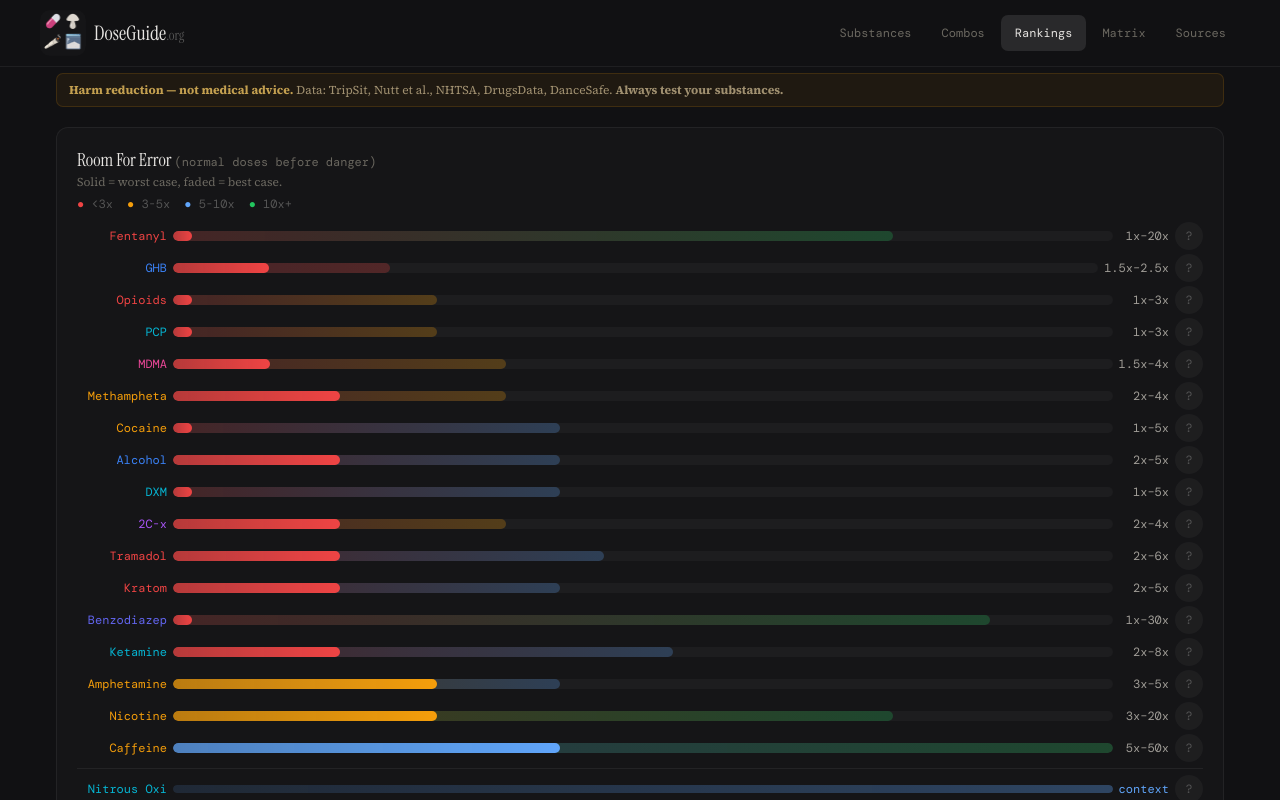
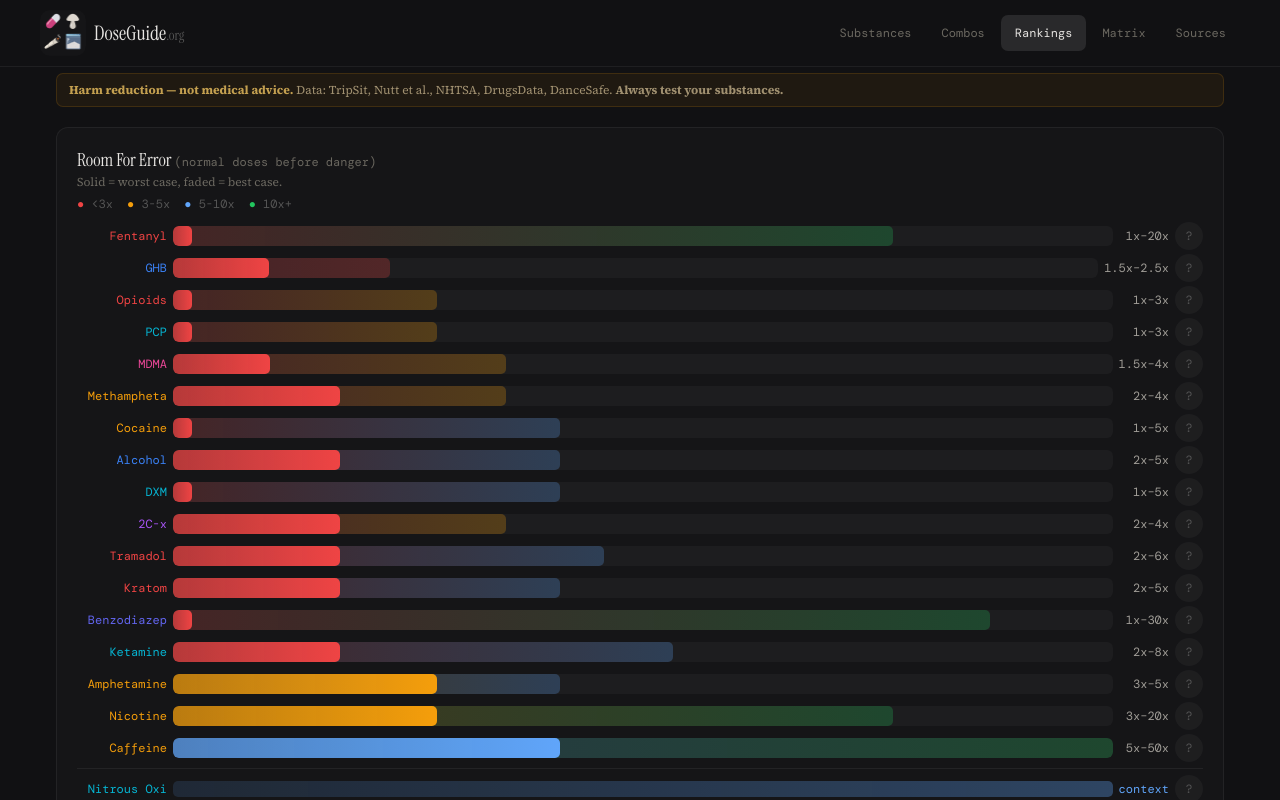
Before and after one commit to cdepman/doseguide.org, a React (Vite) app: page / in a window 1280 px wide. Both pictures are taken after a click on the button "Rankings". Built offline with nearby package versions, Linux system fonts and the light colour scheme; a web font is replaced by a local one.

Commit message:
better bars

```diff
--- a/src/components/Charts.jsx
+++ b/src/components/Charts.jsx
@@ -68,7 +68,7 @@ function RangeChart({ onInfo }) {
       const colWorst = marginColor(s.marginWorst); const colBest = marginColor(s.marginBest);
       return <div key={s.id} style={{ display: "flex", alignItems: "center", gap: 6, marginBottom: 4 }}>
         <span style={{ width: 90, fontSize: 12, color: CAT[s.cat].c, fontFamily: "'DM Mono',monospace", textAlign: "right", flexShrink: 0 }}>{s.n.split("(")[0].trim().substring(0, 11)}</span>
-        <div style={{ flex: 1, height: 10, borderRadius: 5, background: "rgba(255,255,255,0.03)", position: "relative", overflow: "hidden" }}>
+        <div style={{ flex: 1, height: 20, borderRadius: 6, background: "rgba(255,255,255,0.03)", position: "relative", overflow: "hidden" }}>
           <div style={{ position: "absolute", left: 0, width: `${wBest}%`, height: "100%", borderRadius: 5, background: `linear-gradient(90deg, ${colWorst}30, ${colBest}40)` }} />
           <div style={{ position: "absolute", left: 0, width: `${Math.max(wWorst, 2)}%`, height: "100%", borderRadius: 5, background: `linear-gradient(90deg, ${colWorst}aa, ${colWorst})` }} />
         </div>
@@ -81,7 +81,7 @@ function RangeChart({ onInfo }) {
       <div style={{ height: 1, background: "rgba(255,255,255,0.06)", margin: "6px 0" }} />
       {contextual.map(s => <div key={s.id} style={{ display: "flex", alignItems: "center", gap: 6, marginBottom: 4 }}>
         <span style={{ width: 90, fontSize: 12, color: CAT[s.cat].c, fontFamily: "'DM Mono',monospace", textAlign: "right", flexShrink: 0 }}>{s.n.split("(")[0].trim().substring(0, 11)}</span>
-        <div style={{ flex: 1, height: 8, borderRadius: 4, overflow: "hidden" }}><div style={{ width: "100%", height: "100%", borderRadius: 4, background: "linear-gradient(90deg, #60a5fa22, #60a5fa55)" }} /></div>
+        <div style={{ flex: 1, height: 16, borderRadius: 5, overflow: "hidden" }}><div style={{ width: "100%", height: "100%", borderRadius: 4, background: "linear-gradient(90deg, #60a5fa22, #60a5fa55)" }} /></div>
         <span style={{ fontSize: 12, color: "#60a5fa", fontFamily: "'DM Mono',monospace", minWidth: 50, textAlign: "right", whiteSpace: "nowrap" }}>context</span>
         <Dot onClick={() => onInfo(s, "margin")} />
       </div>)}
@@ -91,7 +91,7 @@ function RangeChart({ onInfo }) {
       <div style={{ height: 1, background: "rgba(255,255,255,0.06)", margin: "6px 0" }} />
       {safe.map(s => <div key={s.id} style={{ display: "flex", alignItems: "center", gap: 6, marginBottom: 4 }}>
         <span style={{ width: 90, fontSize: 12, color: CAT[s.cat].c, fontFamily: "'DM Mono',monospace", textAlign: "right", flexShrink: 0 }}>{s.n.split("(")[0].trim().substring(0, 11)}</span>
-        <div style={{ flex: 1, height: 8, borderRadius: 4, overflow: "hidden" }}><div style={{ width: "100%", height: "100%", borderRadius: 4, background: "linear-gradient(90deg, #22c55e55, #22c55e)" }} /></div>
+        <div style={{ flex: 1, height: 16, borderRadius: 5, overflow: "hidden" }}><div style={{ width: "100%", height: "100%", borderRadius: 4, background: "linear-gradient(90deg, #22c55e55, #22c55e)" }} /></div>
         <span style={{ fontSize: 12, color: "#4ade80", fontFamily: "'DM Mono',monospace", minWidth: 50, textAlign: "right", whiteSpace: "nowrap" }}>no lethal dose</span>
         <Dot onClick={() => onInfo(s, "margin")} />
       </div>)}
@@ -120,7 +120,7 @@ function AddictionChart({ onInfo }) {
       const col = addictColor(s.addictPct);
       return <div key={s.id} style={{ display: "flex", alignItems: "center", gap: 6, marginBottom: 4 }}>
         <span style={{ width: 90, fontSize: 12, color: CAT[s.cat].c, fontFamily: "'DM Mono',monospace", textAlign: "right", flexShrink: 0 }}>{s.n.split("(")[0].trim().substring(0, 11)}</span>
-        <div style={{ flex: 1, height: 10, borderRadius: 5, background: "rgba(255,255,255,0.03)", position: "relative", overflow: "hidden" }}>
+        <div style={{ flex: 1, height: 20, borderRadius: 6, background: "rgba(255,255,255,0.03)", position: "relative", overflow: "hidden" }}>
           <div style={{ position: "absolute", left: 0, width: `${wLife}%`, height: "100%", borderRadius: 5, background: `${col}25` }} />
           <div style={{ position: "absolute", left: 0, width: `${w10}%`, height: "100%", borderRadius: 5, background: `linear-gradient(90deg, ${col}88, ${col})` }} />
         </div>
@@ -154,7 +154,7 @@ function SupplyChart({ onInfo }) {
       const col = supplyColor(s.pctAsExpected);
       return <div key={s.id} style={{ display: "flex", alignItems: "center", gap: 6, marginBottom: 4 }}>
         <span style={{ width: 90, fontSize: 12, color: CAT[s.cat].c, fontFamily: "'DM Mono',monospace", textAlign: "right", flexShrink: 0 }}>{s.n.split("(")[0].trim().substring(0, 11)}</span>
-        <div style={{ flex: 1, height: 10, borderRadius: 5, background: "rgba(255,255,255,0.03)", overflow: "hidden" }}>
+        <div style={{ flex: 1, height: 20, borderRadius: 6, background: "rgba(255,255,255,0.03)", overflow: "hidden" }}>
           <div style={{ width: `${s.pctAsExpected}%`, height: "100%", borderRadius: 5, background: `linear-gradient(90deg, ${col}88, ${col})` }} />
         </div>
         <span style={{ fontSize: 12, color: col, fontFamily: "'DM Mono',monospace", minWidth: 28, textAlign: "right" }}>{s.pctAsExpected}%</span>
@@ -166,7 +166,7 @@ function SupplyChart({ onInfo }) {
       <div style={{ height: 1, background: "rgba(255,255,255,0.06)", margin: "6px 0" }} />
       {safe.map(s => <div key={s.id} style={{ display: "flex", alignItems: "center", gap: 6, marginBottom: 4 }}>
         <span style={{ width: 90, fontSize: 12, color: CAT[s.cat].c, fontFamily: "'DM Mono',monospace", textAlign: "right", flexShrink: 0 }}>{s.n.split("(")[0].trim().substring(0, 11)}</span>
-        <div style={{ flex: 1, height: 8, borderRadius: 4, overflow: "hidden" }}>
+        <div style={{ flex: 1, height: 16, borderRadius: 5, overflow: "hidden" }}>
           <div style={{ width: `${s.pctAsExpected}%`, height: "100%", borderRadius: 4, background: "linear-gradient(90deg, #22c55e55, #22c55e)" }} />
         </div>
         <span style={{ fontSize: 12, color: "#4ade80", fontFamily: "'DM Mono',monospace", minWidth: 28, textAlign: "right" }}>{s.pctAsExpected}%</span>
@@ -189,7 +189,7 @@ function HarmChart({ onInfo }) {
       const col = v > 50 ? "#ef4444" : v > 30 ? "#f97316" : v > 15 ? "#f59e0b" : "#22c55e";
       return <div key={s.id} style={{ display: "flex", alignItems: "center", gap: 6, marginBottom: 4 }}>
         <span style={{ width: 90, fontSize: 12, color: CAT[s.cat].c, fontFamily: "'DM Mono',monospace", textAlign: "right", flexShrink: 0 }}>{s.n.split("(")[0].trim().substring(0, 11)}</span>
-        <div style={{ flex: 1, height: 8, borderRadius: 4, background: "rgba(255,255,255,0.04)", overflow: "hidden" }}>
+        <div style={{ flex: 1, height: 16, borderRadius: 5, background: "rgba(255,255,255,0.04)", overflow: "hidden" }}>
           <div style={{ width: `${w}%`, height: "100%", borderRadius: 4, background: `linear-gradient(90deg,${col}44,${col})` }} />
         </div>
         <span style={{ fontSize: 10.5, color: "#a09d97", fontFamily: "'DM Mono',monospace", minWidth: 28, textAlign: "right" }}>{v}</span>
```
